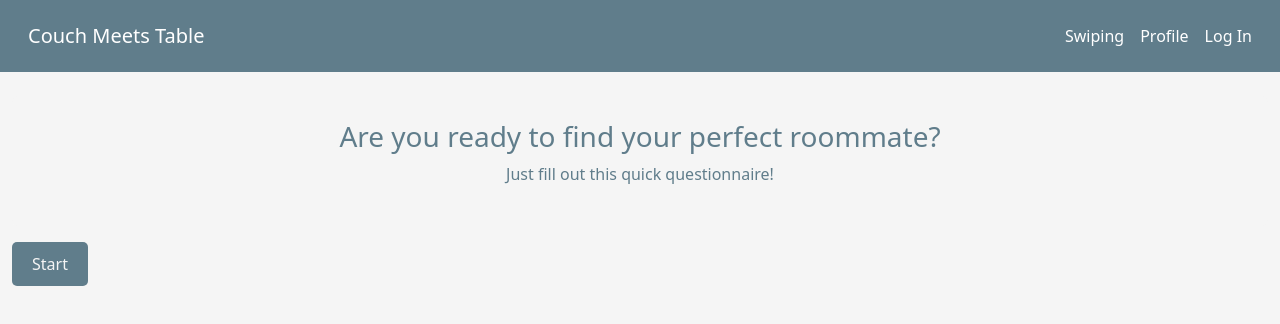
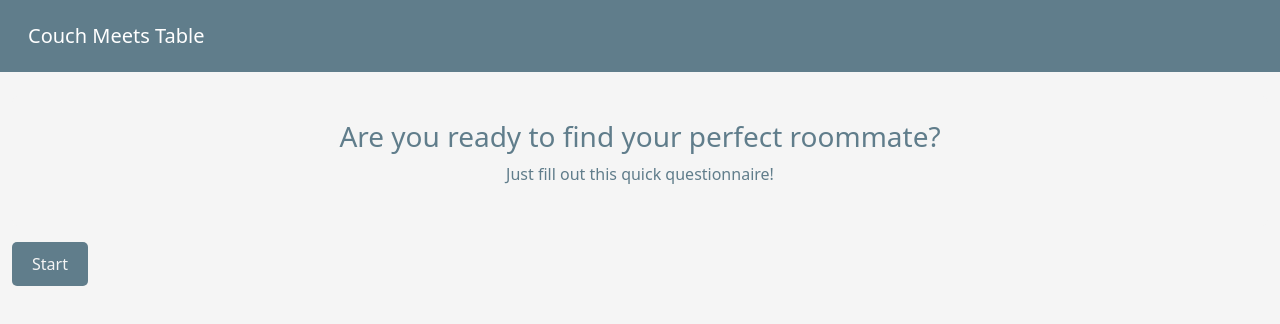
Before and after one commit to bhavyapkrishna/couch-meets-table, a React (Create React App) app in the folder client/: page / in a window 1280 px wide. Shown: the top 324 px of the page. Built offline with nearby package versions, Linux system fonts and the light colour scheme.

Commit message:
navbar only shows relevant pages

```diff
--- a/client/src/components/Navbar.js
+++ b/client/src/components/Navbar.js
@@ -2,6 +2,7 @@ import {Link, useLocation} from "react-router-dom";
 
 function Navbar() {
     const location = useLocation();
+    const { pathname } = location;
 
     return (
         <nav className="navbar navbar-expand-lg navbar-dark custom-sec-bg fixed-top py-3">
@@ -10,15 +11,23 @@ function Navbar() {
                     Couch Meets Table
                 </Link>
                 <div className="ms-auto me-3 d-flex gap-3">
+                    {["/swiping", "/profile"].includes(pathname) && (
+                        <>
                             <Link to="/swiping" className={`text-white text-decoration-none ${location.pathname === "/swiping" ? "fw-bold border-bottom border-white" : ""}`}>
                                 Swiping
                             </Link>
                             <Link to="/profile" className={`text-white text-decoration-none ${location.pathname === "/profile" ? "fw-bold border-bottom border-white" : ""}`}>
                                 Profile
                             </Link>
+                        </>
+                    )}
+                    {["/swiping", "/profile"].includes(pathname) && (
+                        <>
                             <Link to="/login" className={`text-white text-decoration-none ${location.pathname === "/login" ? "fw-bold border-bottom border-white" : ""}`}>
                                 Log In
                             </Link>
+                        </>
+                    )}
                 </div>
             </div>
         </nav>
```
Lines whose indentation alone changed are shown as unchanged.
